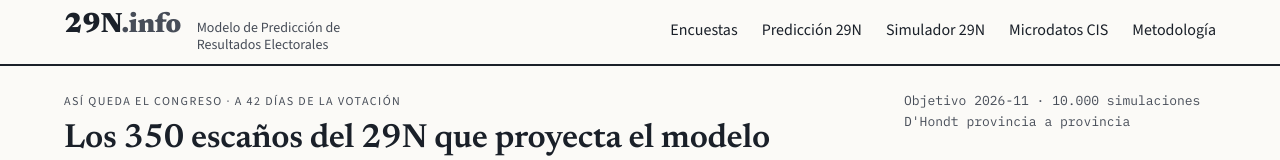
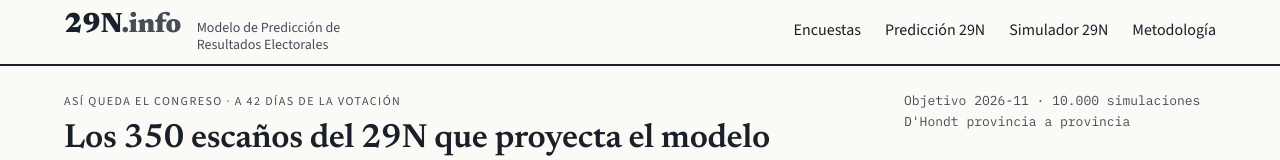
Before and after one commit to elCanosail/29N, an Astro site in the folder web/: page / in a window 1280 px wide. Shown: the top 160 px of the page. Built offline with nearby package versions, Linux system fonts and the light colour scheme; Astro itself is replaced by a stand-in of ours.

Commit message:
feat(web): oculta Microdatos CIS del menú (mismo criterio que Resultados)

```diff
--- a/web/src/components/Header.astro
+++ b/web/src/components/Header.astro
@@ -8,7 +8,6 @@ const secciones = [
   { href: '/encuestas/', label: 'Encuestas' },
   { href: '/prediccion/', label: 'Predicción 29N' },
   { href: '/simulador/', label: 'Simulador 29N' },
-  { href: '/microdatos/', label: 'Microdatos CIS' },
   { href: '/metodologia/', label: 'Metodología' },
 ];
 
```
